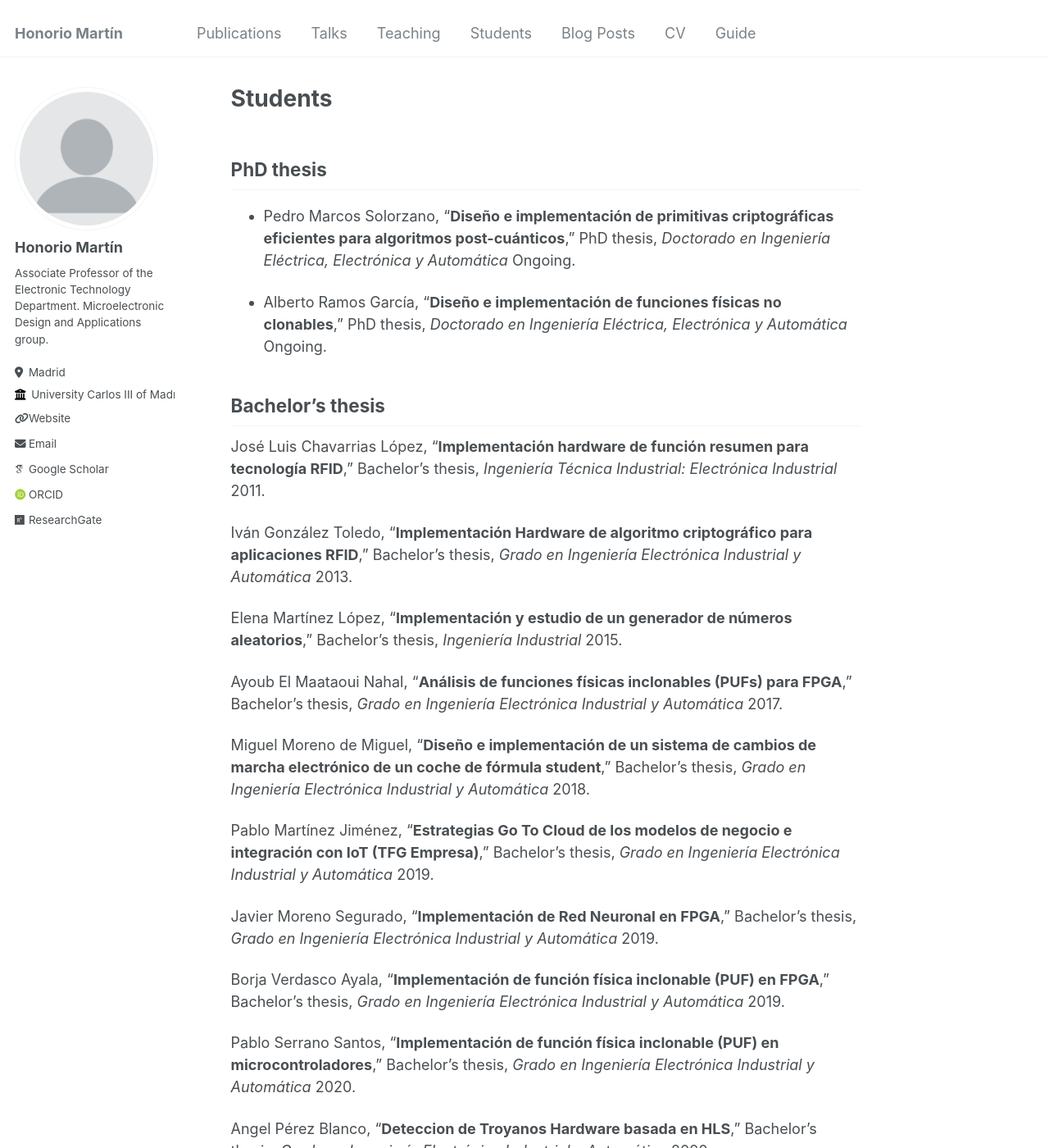
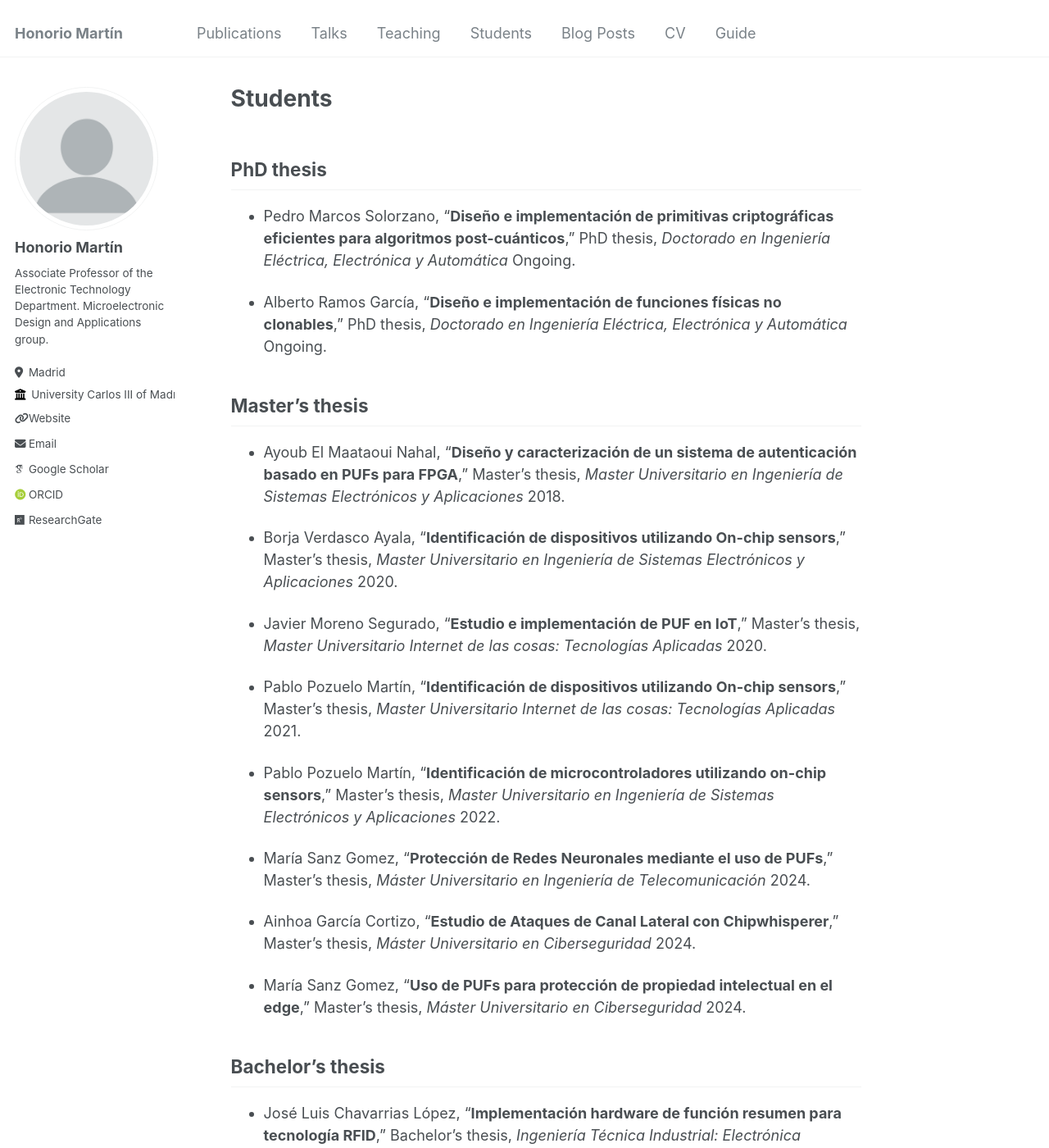
Before and after one commit to hmartin-uc3m/hmartin-uc3m.github.io, a Jekyll site: the page built from _pages/students.md, in a window 1280 px wide and 1400 px high. Shown: the whole window at 82% size. Built offline with Jekyll 4.4.1, drawn with Linux system fonts in a browser that asks for light colours; some web fonts are replaced; some of the changed text lies outside the part shown.

Commit message:
Update students.md

```diff
--- a/_pages/students.md
+++ b/_pages/students.md
@@ -15,58 +15,56 @@ blogger-color: "#F37100"
 
 - Alberto Ramos García, "**Diseño e implementación de funciones físicas no clonables**," PhD thesis, *Doctorado en Ingeniería Eléctrica, Electrónica y Automática* Ongoing.
 
+## Master's thesis
 
+- Ayoub El Maataoui Nahal, "**Diseño y caracterización de un sistema de autenticación basado en PUFs para FPGA**," Master's thesis, *Master Universitario en Ingeniería de Sistemas Electrónicos y Aplicaciones* 2018.
+
+- Borja Verdasco Ayala, "**Identificación de dispositivos utilizando On-chip sensors**," Master's thesis, *Master Universitario en Ingeniería de Sistemas Electrónicos y Aplicaciones* 2020.
+
+- Javier Moreno Segurado, "**Estudio e implementación de PUF en IoT**," Master's thesis, *Master Universitario Internet de las cosas: Tecnologías Aplicadas* 2020.
+
+- Pablo Pozuelo Martín, "**Identificación de dispositivos utilizando On-chip sensors**," Master's thesis, *Master Universitario Internet de las cosas: Tecnologías Aplicadas* 2021.
+
+- Pablo Pozuelo Martín, "**Identificación de microcontroladores utilizando on-chip sensors**," Master's thesis, *Master Universitario en Ingeniería de Sistemas Electrónicos y Aplicaciones* 2022.
+
+- María Sanz Gomez, "**Protección de Redes Neuronales mediante el uso de PUFs**," Master's thesis, *Máster Universitario en Ingeniería de Telecomunicación* 2024.
+
+- Ainhoa García Cortizo, "**Estudio de Ataques de Canal Lateral con Chipwhisperer**," Master's thesis, *Máster Universitario en Ciberseguridad* 2024.
+
+- María Sanz Gomez, "**Uso de PUFs para protección de propiedad intelectual en el edge**," Master's thesis, *Máster Universitario en Ciberseguridad* 2024.
 
 ## Bachelor's thesis
 
-José Luis Chavarrias López, "**Implementación hardware de función resumen para tecnología RFID**," Bachelor's thesis, *Ingeniería Técnica Industrial: Electrónica Industrial* 2011.
+- José Luis Chavarrias López, "**Implementación hardware de función resumen para tecnología RFID**," Bachelor's thesis, *Ingeniería Técnica Industrial: Electrónica Industrial* 2011.
 
-Iván González Toledo, "**Implementación Hardware de algoritmo criptográfico para aplicaciones RFID**," Bachelor's thesis, *Grado en Ingeniería Electrónica Industrial y Automática* 2013.
+- Iván González Toledo, "**Implementación Hardware de algoritmo criptográfico para aplicaciones RFID**," Bachelor's thesis, *Grado en Ingeniería Electrónica Industrial y Automática* 2013.
 
-Elena Martínez López, "**Implementación y estudio de un generador de números aleatorios**," Bachelor's thesis, *Ingeniería Industrial* 2015.
+- Elena Martínez López, "**Implementación y estudio de un generador de números aleatorios**," Bachelor's thesis, *Ingeniería Industrial* 2015.
 
-Ayoub El Maataoui Nahal, "**Análisis de funciones físicas inclonables (PUFs) para FPGA**," Bachelor's thesis, *Grado en Ingeniería Electrónica Industrial y Automática* 2017.
+- Ayoub El Maataoui Nahal, "**Análisis de funciones físicas inclonables (PUFs) para FPGA**," Bachelor's thesis, *Grado en Ingeniería Electrónica Industrial y Automática* 2017.
 
-Miguel Moreno de Miguel, "**Diseño e implementación de un sistema de cambios de marcha electrónico de un coche de fórmula student**," Bachelor's thesis, *Grado en Ingeniería Electrónica Industrial y Automática* 2018.
+- Miguel Moreno de Miguel, "**Diseño e implementación de un sistema de cambios de marcha electrónico de un coche de fórmula student**," Bachelor's thesis, *Grado en Ingeniería Electrónica Industrial y Automática* 2018.
 
-Pablo Martínez Jiménez, "**Estrategias Go To Cloud de los modelos de negocio e integración con IoT (TFG Empresa)**," Bachelor's thesis, *Grado en Ingeniería Electrónica Industrial y Automática* 2019.
+- Pablo Martínez Jiménez, "**Estrategias Go To Cloud de los modelos de negocio e integración con IoT (TFG Empresa)**," Bachelor's thesis, *Grado en Ingeniería Electrónica Industrial y Automática* 2019.
 
-Javier Moreno Segurado, "**Implementación de Red Neuronal en FPGA**," Bachelor's thesis, *Grado en Ingeniería Electrónica Industrial y Automática* 2019.
+- Javier Moreno Segurado, "**Implementación de Red Neuronal en FPGA**," Bachelor's thesis, *Grado en Ingeniería Electrónica Industrial y Automática* 2019.
 
-Borja Verdasco Ayala, "**Implementación de función física inclonable (PUF) en FPGA**," Bachelor's thesis, *Grado en Ingeniería Electrónica Industrial y Automática* 2019.
+- Borja Verdasco Ayala, "**Implementación de función física inclonable (PUF) en FPGA**," Bachelor's thesis, *Grado en Ingeniería Electrónica Industrial y Automática* 2019.
 
-Pablo Serrano Santos, "**Implementación de función física inclonable (PUF) en microcontroladores**," Bachelor's thesis, *Grado en Ingeniería Electrónica Industrial y Automática* 2020.
+- Pablo Serrano Santos, "**Implementación de función física inclonable (PUF) en microcontroladores**," Bachelor's thesis, *Grado en Ingeniería Electrónica Industrial y Automática* 2020.
 
-Angel Pérez Blanco, "**Deteccion de Troyanos Hardware basada en HLS**," Bachelor's thesis, *Grado en Ingeniería Electrónica Industrial y Automática* 2020.
+- Angel Pérez Blanco, "**Deteccion de Troyanos Hardware basada en HLS**," Bachelor's thesis, *Grado en Ingeniería Electrónica Industrial y Automática* 2020.
 
-Javier Canales Urizal, "**Desarrollo de un IP I2C para FPGA: prueba de concepto**," Bachelor's thesis, *Grado en Ingeniería Electrónica Industrial y Automática* 2020.
+- Javier Canales Urizal, "**Desarrollo de un IP I2C para FPGA: prueba de concepto**," Bachelor's thesis, *Grado en Ingeniería Electrónica Industrial y Automática* 2020.
 
-Sergio Vinagrero Gutierrez, "**Control e implementación de función física inclonable (PUF) en un microcontrolador**," Bachelor's thesis, *Grado en Ingeniería Electrónica Industrial y Automática* 2020.
+- Sergio Vinagrero Gutierrez, "**Control e implementación de función física inclonable (PUF) en un microcontrolador**," Bachelor's thesis, *Grado en Ingeniería Electrónica Industrial y Automática* 2020.
 
-Ignacio Encinas Gonzalo, "**Desarrollo de Laboratorio Virtual para CIM**," Bachelor's thesis, *Grado en Ingeniería de Tecnologías de Telecomunicaciones* 2021.
+- Ignacio Encinas Gonzalo, "**Desarrollo de Laboratorio Virtual para CIM**," Bachelor's thesis, *Grado en Ingeniería de Tecnologías de Telecomunicaciones* 2021.
 
-Javier Gil Santiuste, "**Identificación de microcontroladores mediante el uso de PUFs**," Bachelor's thesis, *Grado en Ingeniería de Tecnologías de Telecomunicaciones* 2022.
+- Javier Gil Santiuste, "**Identificación de microcontroladores mediante el uso de PUFs**," Bachelor's thesis, *Grado en Ingeniería de Tecnologías de Telecomunicaciones* 2022.
 
-Lucia García de Santos, "**PUF-based IP protection for Neural Networks. A proof-of-concept**," Bachelor's thesis, *Grado en Ingeniería de Tecnologías de Telecomunicaciones* 2022.
+- Lucia García de Santos, "**PUF-based IP protection for Neural Networks. A proof-of-concept**," Bachelor's thesis, *Grado en Ingeniería de Tecnologías de Telecomunicaciones* 2022.
 
-José Pedro Martín Yubero, "**Implementación de protocolo de autenticación en FPGA**," Bachelor's thesis, *Grado en Ingeniería de Tecnologías de Telecomunicaciones* 2023.
+- José Pedro Martín Yubero, "**Implementación de protocolo de autenticación en FPGA**," Bachelor's thesis, *Grado en Ingeniería de Tecnologías de Telecomunicaciones* 2023.
 
-Manuel Gala Daza, "**Implementación de PUF en FPGA**," Bachelor's thesis, *Grado en Ingeniería de Tecnologías de Telecomunicaciones* 2023.
-
-## Master's thesis
-
-Ayoub El Maataoui Nahal, "**Diseño y caracterización de un sistema de autenticación basado en PUFs para FPGA**," Master's thesis, *Master Universitario en Ingeniería de Sistemas Electrónicos y Aplicaciones* 2018.
-
-Borja Verdasco Ayala, "**Identificación de dispositivos utilizando On-chip sensors**," Master's thesis, *Master Universitario en Ingeniería de Sistemas Electrónicos y Aplicaciones* 2020.
-
-Javier Moreno Segurado, "**Estudio e implementación de PUF en IoT**," Master's thesis, *Master Universitario Internet de las cosas: Tecnologías Aplicadas* 2020.
-
-Pablo Pozuelo Martín, "**Identificación de dispositivos utilizando On-chip sensors**," Master's thesis, *Master Universitario Internet de las cosas: Tecnologías Aplicadas* 2021.
-
-Pablo Pozuelo Martín, "**Identificación de microcontroladores utilizando on-chip sensors**," Master's thesis, *Master Universitario en Ingeniería de Sistemas Electrónicos y Aplicaciones* 2022.
-
-María Sanz Gomez, "**Protección de Redes Neuronales mediante el uso de PUFs**," Master's thesis, *Máster Universitario en Ingeniería de Telecomunicación* 2024.
-
-Ainhoa García Cortizo, "**Estudio de Ataques de Canal Lateral con Chipwhisperer**," Master's thesis, *Máster Universitario en Ciberseguridad* 2024.
-
-María Sanz Gomez, "**Uso de PUFs para protección de propiedad intelectual en el edge**," Master's thesis, *Máster Universitario en Ciberseguridad* 2024.
+- Manuel Gala Daza, "**Implementación de PUF en FPGA**," Bachelor's thesis, *Grado en Ingeniería de Tecnologías de Telecomunicaciones* 2023.
```
